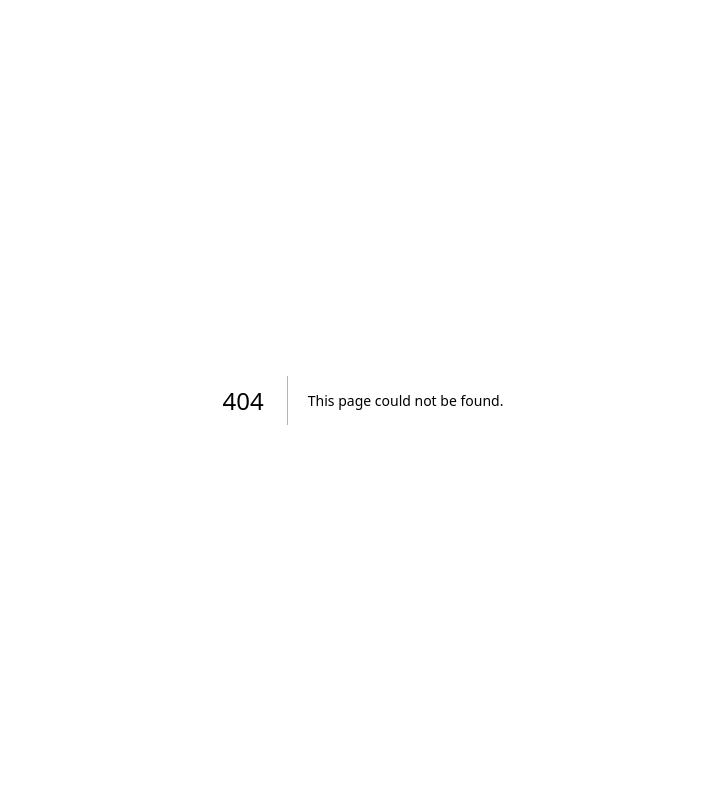
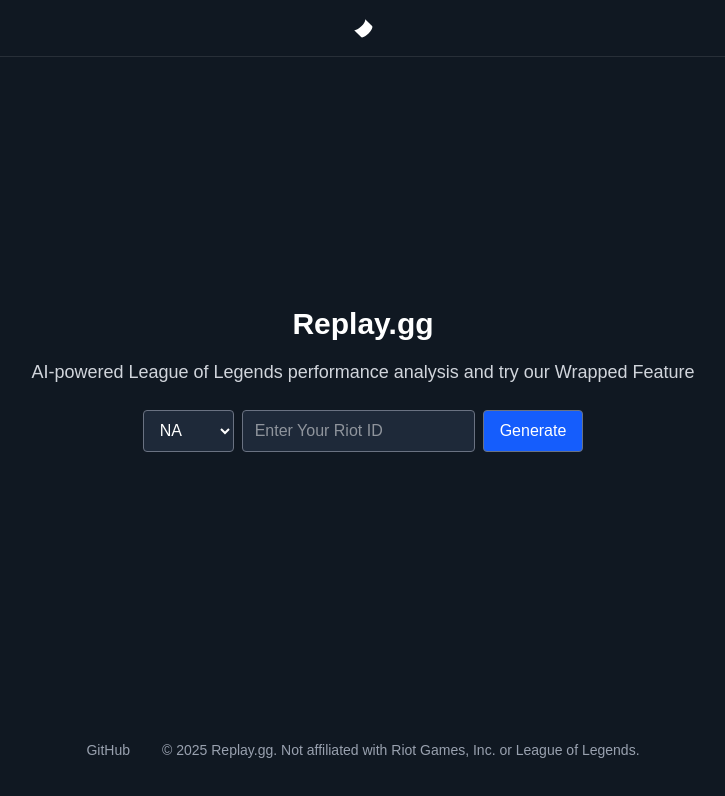
Before and after one commit to nabeel-shaikh/rift-rewind, a Next.js app in the folder client/: page /home in a window 1280 px wide. Before the commit this address had no page. Shown: the top 796 px of the page, without its empty margins (277-1002 px from the left). Built offline with nearby package versions, Linux system fonts and the light colour scheme; no server answers.

Commit message:
updated file structure in client folder, app/page.tsx leads to home/page.tsx

```diff
--- /dev/null
+++ b/client/src/app/home/page.tsx
@@ -0,0 +1,116 @@
+"use client";
+import { useState } from "react";
+import { api } from "@/lib/axios";
+
+type CombinedResponse = {
+  stats: any;
+  summary: string;
+};
+
+export default function Home() {
+  const [region, setRegion] = useState("na1");
+  const [name, setName] = useState("");
+  const [data, setData] = useState<CombinedResponse | null>(null);
+  const [loading, setLoading] = useState(false);
+  const [error, setError] = useState("");
+
+// client: page.tsx (only the fetchAll changes shown)
+const fetchAll = async () => {
+  if (!name.trim()) return;
+  setLoading(true);
+  setError("");
+  setData(null);
+
+  try {
+    const [gameName, tag = region.toUpperCase()] = name.split("#"); // default tag from region
+    const response = await api.get<CombinedResponse>(
+      `/api/summary/${encodeURIComponent(gameName)}?tagLine=${encodeURIComponent(tag)}`
+    );
+    setData(response.data);
+  } catch (e: any) {
+    console.error("Fetch failed:", e);
+    setError("Failed to load data. Check the Riot ID (name#tag) and try again.");
+  } finally {
+    setLoading(false);
+  }
+};
+
+  return (
+    <div className="min-h-screen flex flex-col bg-[#101822] text-white font-display">
+        <header className="flex items-center justify-center border-b border-white/10 px-6 py-4 md:px-10">
+        <div className = "flex items-center gap-3">
+        <svg
+              fill="currentColor"
+              viewBox="0 0 48 48"
+              xmlns="http://www.w3.org/2000/svg"
+              className = "w-6 h-6 text-white"
+            >
+              <path d="M42.17 20.17L27.83 5.83c1.31 1.31.57 4.36-1.63 7.94-1.35 2.19-3.24 4.58-5.53 6.88-2.3 2.3-4.68 4.18-6.88 5.53-3.58 2.2-6.63 2.94-7.94 1.63l14.35 14.35c1.31 1.31 4.36.57 7.94-1.63 2.19-1.35 4.58-3.24 6.88-5.53 2.3-2.3 4.18-4.68 5.53-6.88 2.2-3.58 2.94-6.63 1.63-7.94Z"></path>
+            </svg>
+            </div>
+
+
+        </header>
+        <main className="flex flex-1 flex-col items-center justify-center text-centerp-6 space-y-4">
+      <h2 className="text-3xl font-boldtext-xl font-bold tracking-">Replay.gg</h2>
+      <p className="text-gray-300 text-lg mb-6">AI-powered League of Legends performance analysis and try our Wrapped Feature</p>
+
+      {/* Input Controls */}
+      <div className="flex gap-2 flex-wrap justify-center">
+        <select
+          className="border border-gray-500 bg-gray-800 text-white px-3 py-2 rounded"
+          value={region}
+          onChange={(e) => setRegion(e.target.value)}
+        >
+          <option value="na1">NA</option>
+          <option value="euw1">EUW</option>
+          <option value="eun1">EUNE</option>
+          <option value="kr">KR</option>
+        </select>
+
+        <input
+          value={name}
+          onChange={(e) => setName(e.target.value)}
+          placeholder="Enter Your Riot ID"
+          className="border border-gray-500 bg-gray-800 text-white px-3 py-2 rounded"
+        />
+
+        <button
+          onClick={fetchAll}
+          disabled={loading}
+          className="border border-gray-500 px-4 py-2 rounded bg-blue-600 hover:bg-blue-500 disabled:opacity-50"
+        >
+          {loading ? "Loading…" : "Generate"}
+        </button>
+      </div>
+
+      {/* Error Message */}
+      {error && <div className="text-red-500">{error}</div>}
+
+      {/* Display Results */}
+      {data && (
+        <div className="space-y-4">
+          <section>
+            <h2 className="font-semibold">AI Summary</h2>
+            <pre className="whitespace-pre-wrap">{data.summary}</pre>
+          </section>
+
+          <section>
+            <h2 className="font-semibold">Raw Stats</h2>
+            <pre className="overflow-auto p-2 bg-gray-50 rounded text-sm text-black">
+              {JSON.stringify(data.stats, null, 2)}
+            </pre>
+          </section>
+        </div>
+      )}
+    </main>
+    <footer className = "flex flex-col items-center gap-4 py-10 text-gray-400 text-sm">
+        <div className ="flex flex-wrap justify-center gap-x-8 gap-y-4">
+            <a href="https://github.com/nabeel-shaikh/rift-rewind" target="_blank" rel="noopener noreferrer" className="hover:text-white transition-colors">GitHub</a>
+            <p> © 2025 Replay.gg. Not affiliated with Riot Games, Inc. or League of Legends.</p>
+        </div>
+    </footer>
+    </div>
+
+  );
+}
--- a/client/src/app/page.tsx
+++ b/client/src/app/page.tsx
@@ -1,92 +1,6 @@
-"use client";
-import { useState } from "react";
-import { api } from "@/lib/axios";
+// client/src/app/page.tsx
+import { redirect } from "next/navigation";
 
-type CombinedResponse = {
-  stats: any;
-  summary: string;
-};
-
-export default function Home() {
-  const [region, setRegion] = useState("na1");
-  const [name, setName] = useState("");
-  const [data, setData] = useState<CombinedResponse | null>(null);
-  const [loading, setLoading] = useState(false);
-  const [error, setError] = useState("");
-
-// client: page.tsx (only the fetchAll changes shown)
-const fetchAll = async () => {
-  if (!name.trim()) return;
-  setLoading(true);
-  setError("");
-  setData(null);
-
-  try {
-    const [gameName, tag = region.toUpperCase()] = name.split("#"); // default tag from region
-    const response = await api.get<CombinedResponse>(
-      `/api/summary/${encodeURIComponent(gameName)}?tagLine=${encodeURIComponent(tag)}`
-    );
-    setData(response.data);
-  } catch (e: any) {
-    console.error("Fetch failed:", e);
-    setError("Failed to load data. Check the Riot ID (name#tag) and try again.");
-  } finally {
-    setLoading(false);
-  }
-};
-
-  return (
-    <main className="p-6 space-y-4">
-      <h1 className="text-2xl font-bold">Rift Rewind (real-time)</h1>
-
-      {/* Input Controls */}
-      <div className="flex gap-2">
-        <select
-          className="border px-2 py-1 rounded"
-          value={region}
-          onChange={(e) => setRegion(e.target.value)}
-        >
-          <option value="na1">NA</option>
-          <option value="euw1">EUW</option>
-          <option value="eun1">EUNE</option>
-          <option value="kr">KR</option>
-        </select>
-
-        <input
-          value={name}
-          onChange={(e) => setName(e.target.value)}
-          placeholder="Summoner name"
-          className="border px-2 py-1 rounded"
-        />
-
-        <button
-          onClick={fetchAll}
-          disabled={loading}
-          className="border px-3 py-1 rounded bg-gray-100 hover:bg-gray-200"
-        >
-          {loading ? "Loading…" : "Generate"}
-        </button>
-      </div>
-
-      {/* Error Message */}
-      {error && <div className="text-red-500">{error}</div>}
-
-      {/* Display Results */}
-      {data && (
-        <div className="space-y-4">
-          <section>
-            <h2 className="font-semibold">AI Summary</h2>
-            <pre className="whitespace-pre-wrap">{data.summary}</pre>
-          </section>
-
-          <section>
-            <h2 className="font-semibold">Raw Stats</h2>
-            <pre className="overflow-auto p-2 bg-gray-50 rounded text-sm">
-              {JSON.stringify(data.stats, null, 2)}
-            </pre>
-          </section>
-        </div>
-      )}
-    </main>
-  );
+export default function RootRedirect() {
+  redirect("/home");
 }
```
Also changed, not shown: client/src/app/stats/components/FilterBar.tsx (added), client/src/app/stats/components/GameBreakdown.tsx (added), client/src/app/stats/components/StatCard.tsx (added), client/src/app/stats/components/StatTabs.tsx (added), client/src/app/stats/page.tsx (added), client/src/app/wrapped/components/WrappedCard.tsx (added), client/src/app/wrapped/page.tsx (added).
